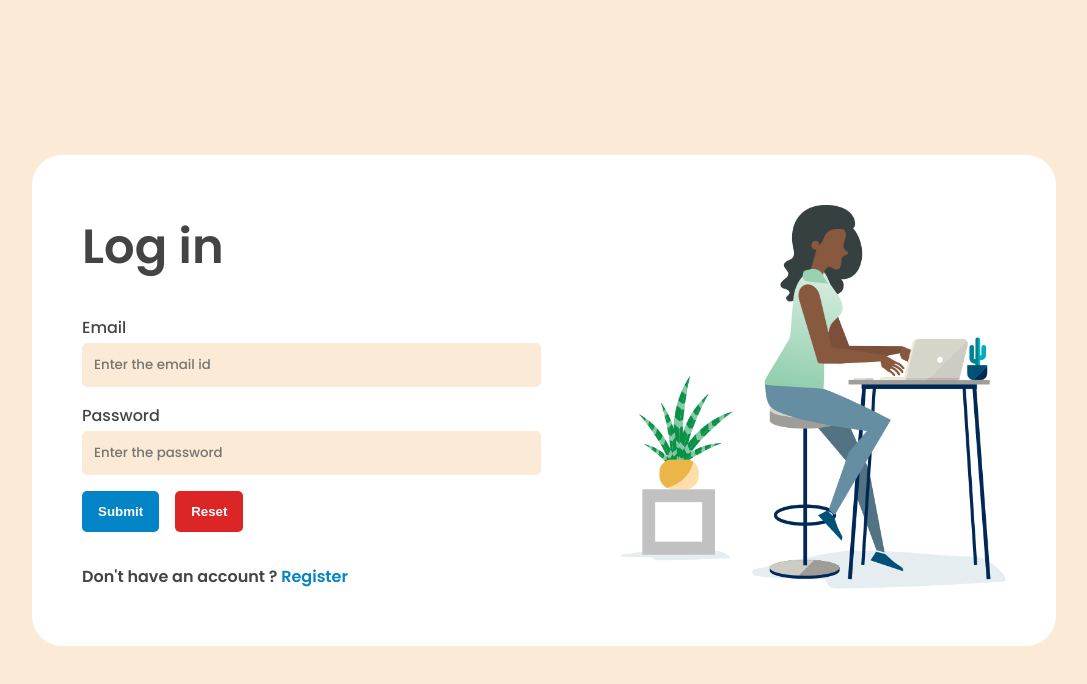
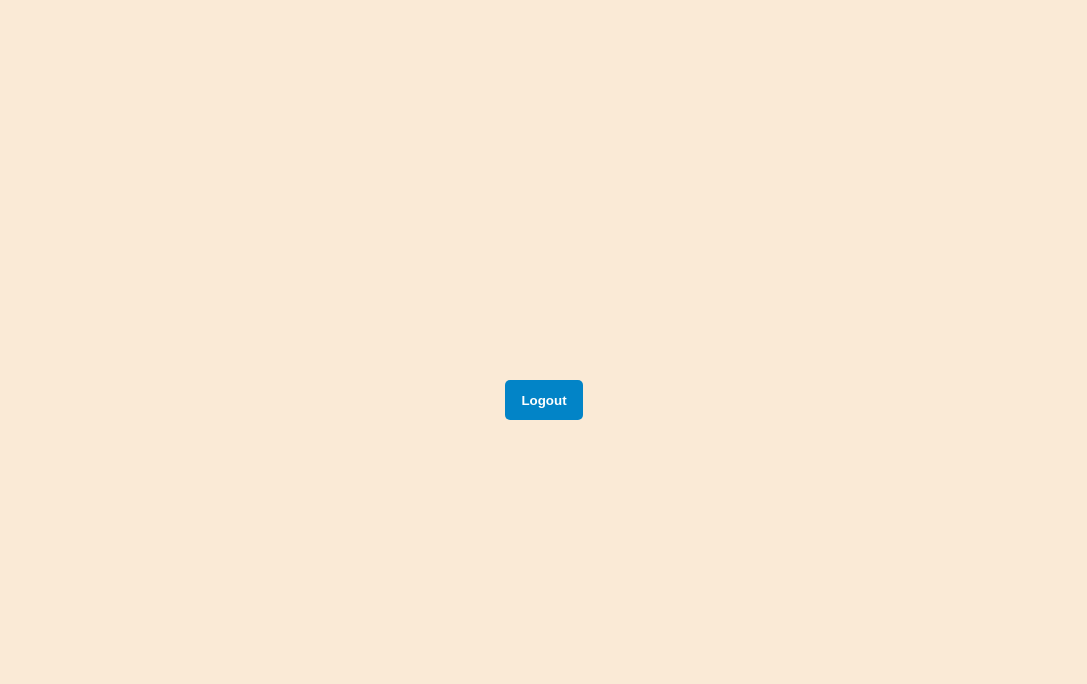
Before and after one commit to abhishek-simform-v1/user-management-react-app, a React (Vite) app: page /dashboard in a window 1280 px wide. Before the commit this address led to /. Shown: the top 684 px of the page, without its empty margins (96-1183 px from the left). Built offline with nearby package versions, Linux system fonts and the light colour scheme.

Commit message:
completed almost

```diff
--- a/src/authentication/authentication.tsx
+++ b/src/authentication/authentication.tsx
@@ -1,15 +1,22 @@
 import { DummyDataInter } from "../slice/Slice";
 
-export const checkIfUserExists = (email: string, phone_number?: string) => {
+export const checkIfUserExists = (
+  email: string,
+  phone_number?: string,
+  password?: string
+) => {
   const userData = JSON.parse(localStorage.getItem("UserData")!);
   if (!userData) {
     return false; // if no data is saved in local storage, return false
   }
-  const emailExists = userData.some(
-    (user: DummyDataInter) => user.email === email
-  );
-  const usernameExists = userData.some(
+  const emailExists = userData.some((user: DummyDataInter) => {
+    if (user.email === email) {
+      user.password === password;
+    }
+  });
+  const PhoneNumber = userData.some(
     (user: DummyDataInter) => user.phone_number === phone_number
   );
-  return emailExists || usernameExists;
+
+  return emailExists || PhoneNumber;
 };
--- a/src/components/Dashboard.tsx
+++ b/src/components/Dashboard.tsx
@@ -1,27 +1,30 @@
 import React from "react";
 import { Navigate, redirect, useNavigate } from "react-router-dom";
-import { useAppSelector } from "../hooks/hook";
+import { useAppDispatch, useAppSelector } from "../hooks/hook";
 import style from "./../styles/Auth.module.css";
 import Table from "../dashboard/TableData/Table";
+import { logOutUser } from "../slice/Slice";
+import { replace } from "formik";
 
 const Dashboard = () => {
+  const dispatch = useAppDispatch();
   const navigate = useNavigate();
   const loginInfo = useAppSelector((state) => state.user.logedIn);
   console.log(loginInfo);
+  const handleLogout = () => {
+    navigate("/", { replace: true });
+    dispatch(logOutUser());
+  };
   return (
     <>
-      {loginInfo ? (
       <div className={style.containerRegister}>
         <div className={style.dashboard}>
           <Table />
-            <button className="btn logoutBtn" onClick={() => navigate("/")}>
+          <button className="btn logoutBtn" onClick={handleLogout}>
             Logout
           </button>
         </div>
       </div>
-      ) : (
-        <Navigate to="/" />
-      )}
     </>
   );
 };
--- a/src/components/Login.tsx
+++ b/src/components/Login.tsx
@@ -3,25 +3,44 @@ import { useNavigate } from "react-router-dom";
 import style from "./../styles/Auth.module.css";
 import heroImg from "./../assets/signup-banner.png";
 import { checkIfUserExists } from "../authentication/authentication";
-import { int, loginValidateSchema } from "../validation/validationScema";
+import {
+  get_log_info,
+  int,
+  loginValidateSchema,
+} from "../validation/validationScema";
 import { useFormik } from "formik";
+import { useAppDispatch } from "../hooks/hook";
+import { addCurrentUser } from "../slice/Slice";
+import { useEffect } from "react";
 const Login = () => {
   const navigate = useNavigate();
+  const dispatch = useAppDispatch();
+
+  console.log(get_log_info());
   const handleLogIn = () => {
-    if (checkIfUserExists(formik.values.email)) {
+    if (checkIfUserExists(formik.values.email, formik.values.password)) {
       // user already exists
       formik.resetForm();
+      dispatch(addCurrentUser(formik.values));
       navigate("/dashboard");
     } else {
       alert("User does not exists");
     }
   };
-
+  const handleReset = () => {
+    formik.resetForm();
+  };
   const formik = useFormik({
     initialValues: int,
     validationSchema: loginValidateSchema,
     onSubmit: handleLogIn,
   });
+  useEffect(() => {
+    if (get_log_info()) {
+      navigate("/dashboard", { replace: true });
+    }
+  }, [get_log_info()]);
+
   return (
     <div className={style.container}>
       {/* Register
@@ -66,7 +85,9 @@ const Login = () => {
             <button className={`btn ${style.submitBtn}`} type="submit">
               Submit
             </button>
-            <button className={`btn ${style.resetBtn}`}>Reset</button>
+            <button className={`btn ${style.resetBtn}`} onClick={handleReset}>
+              Reset
+            </button>
           </div>
         </form>
         <h4>
--- a/src/components/Register.tsx
+++ b/src/components/Register.tsx
@@ -1,4 +1,4 @@
-import React from "react";
+import React, { useEffect } from "react";
 import { useNavigate } from "react-router-dom";
 import style from "./../styles/Auth.module.css";
 import heroImg from "./../assets/signup-banner.png";
@@ -8,6 +8,7 @@ import "react-toastify/dist/ReactToastify.css";
 import { useState } from "react";
 import convertToBase64 from "../helper/convert";
 import {
+  get_log_info,
   int,
   loginValidateSchema,
   validationSchema,
@@ -44,10 +45,14 @@ const Register = () => {
     formik.setFieldValue("profile_img", base64);
   };
   const handleReset = () => {
-    console.log("first");
+    formik.resetForm();
   };
   const navigate = useNavigate();
-
+  useEffect(() => {
+    if (get_log_info()) {
+      navigate("/dashboard", { replace: true });
+    }
+  }, [get_log_info()]);
   return (
     <>
       <div className={style.container}>
--- a/src/dashboard/TableData/Table.tsx
+++ b/src/dashboard/TableData/Table.tsx
@@ -1,12 +1,14 @@
 import { memo } from "react";
 import { useAppDispatch, useAppSelector } from "../../hooks/hook";
 import { DummyDataInter } from "../../slice/Slice";
+import { current } from "@reduxjs/toolkit";
 
 const Table = () => {
   const data: DummyDataInter[] = useAppSelector((state) => state.user.users);
   const currentUser: DummyDataInter = useAppSelector(
     (state) => state.user.currentUser
   );
+  console.log(currentUser);
 
   const state = useAppSelector((state) => state.user.logedIn);
   const dispatch = useAppDispatch();
--- a/src/slice/Slice.tsx
+++ b/src/slice/Slice.tsx
@@ -38,11 +38,12 @@ export const userSlice = createSlice({
     },
     addCurrentUser: (state, action: PayloadAction<DummyDataInter>) => {
       state.currentUser = action.payload;
+      state.logedIn = true;
       localStorage.setItem("CurrentData", JSON.stringify(state.currentUser));
-      state.logedIn = true;
     },
     logOutUser: (state) => {
       state.logedIn = false;
+      localStorage.removeItem("CurrentData");
     },
   },
 });
--- a/src/validation/validationScema.tsx
+++ b/src/validation/validationScema.tsx
@@ -110,3 +110,11 @@ export const loginValidateSchema = Yup.object({
     ),
   password: Yup.string().required("Password Required!"),
 });
+export const currentUser = JSON.parse(localStorage.getItem("CurrentData")!);
+export const get_log_info = () => {
+  if (currentUser) {
+    return true;
+  } else {
+    return false;
+  }
+};
```
Also changed, not shown: src/routes/ProtectedRoute.tsx (deleted, +0 -17 lines), src/routes/routes.tsx (+8 -2 lines). Lines whose indentation alone changed are shown as unchanged.
